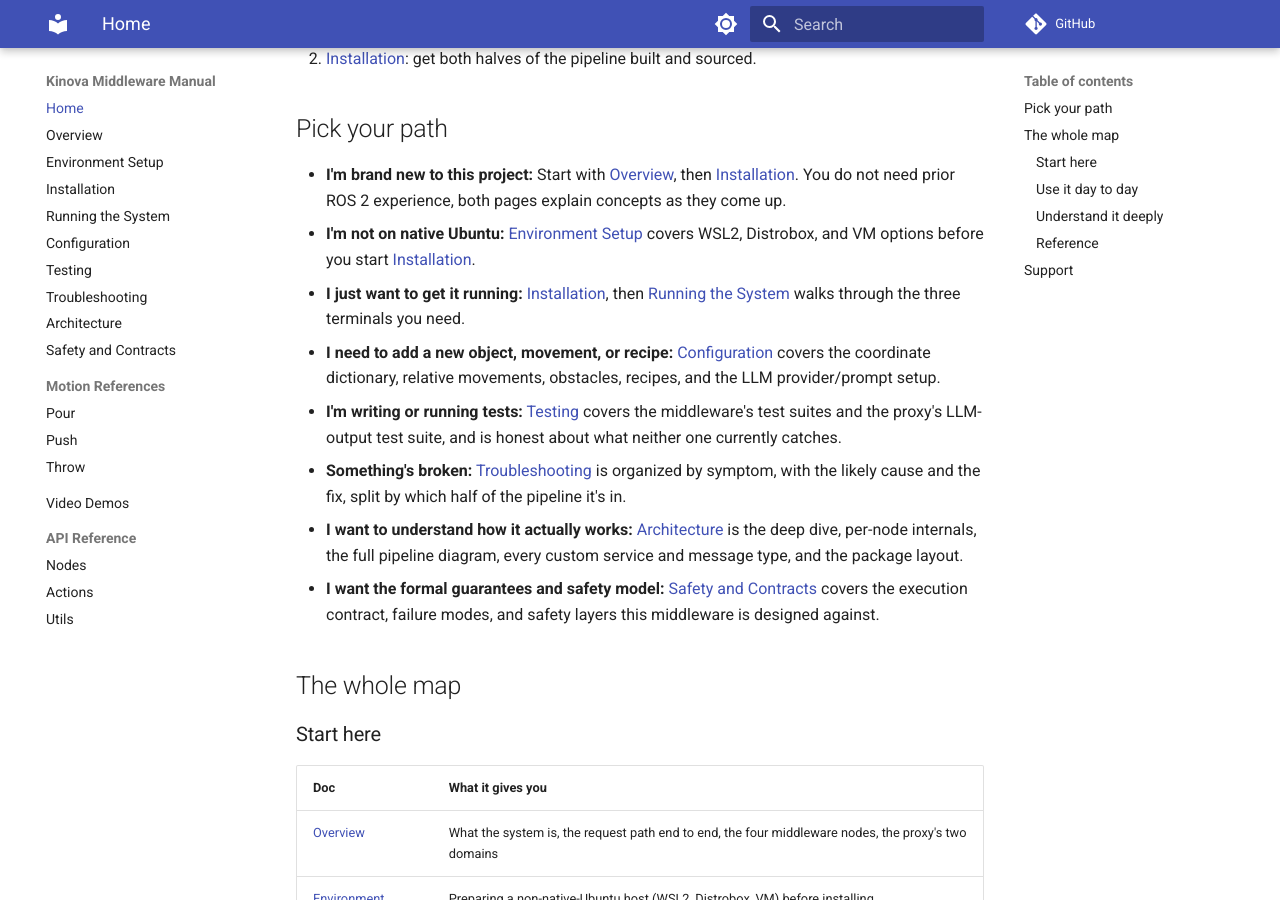
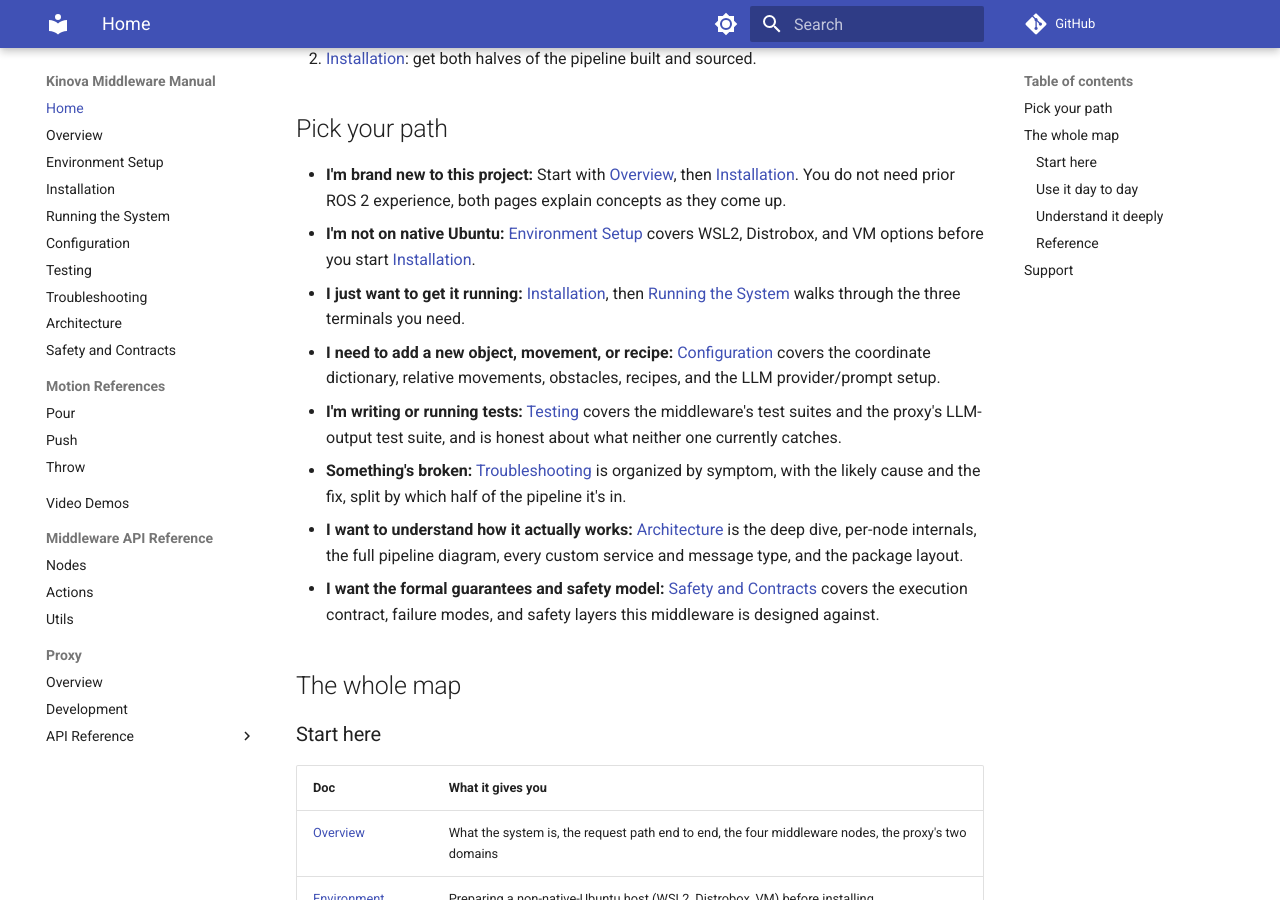
Before and after one commit to Jeremy-Allan/ROS2-middleware, an MkDocs documentation site: the page built from docs/README.md, in a window 1280 px wide and 900 px high, scrolled down 302 px. Built offline with MkDocs 1.6.1 and Material for MkDocs 9.7.7, drawn with Linux system fonts in a browser that asks for light colours; comment, search, counter and statistics services are not loaded.

Commit message:
ci: pull the proxy repo into the combined manual
Extends docs.yml to check out embodied-ai-proxy, copy its new
docs/overview.md and docs/development.md in under docs/proxy/, and
generate one gomarkdoc reference page per Go module (backend,
llm-proxy, tui, shared). Adds the matching Proxy nav section to
mkdocs.yml. docs/proxy/ is gitignored, generated fresh every build,
never committed.

```diff
--- a/mkdocs.yml
+++ b/mkdocs.yml
@@ -21,10 +21,18 @@
       - Push: push-motion-reference.md
       - Throw: throw-motion-reference.md
   - Video Demos: demos.md
-  - API Reference:
+  - Middleware API Reference:
       - Nodes: api/nodes.md
       - Actions: api/actions.md
       - Utils: api/utils.md
+  - Proxy:
+      - Overview: proxy/overview.md
+      - Development: proxy/development.md
+      - API Reference:
+          - Backend: proxy/api/backend.md
+          - LLM Proxy: proxy/api/llm-proxy.md
+          - TUI: proxy/api/tui.md
+          - Shared: proxy/api/shared.md
 
 theme:
   name: material
```
Also changed, not shown: 2 other files.
